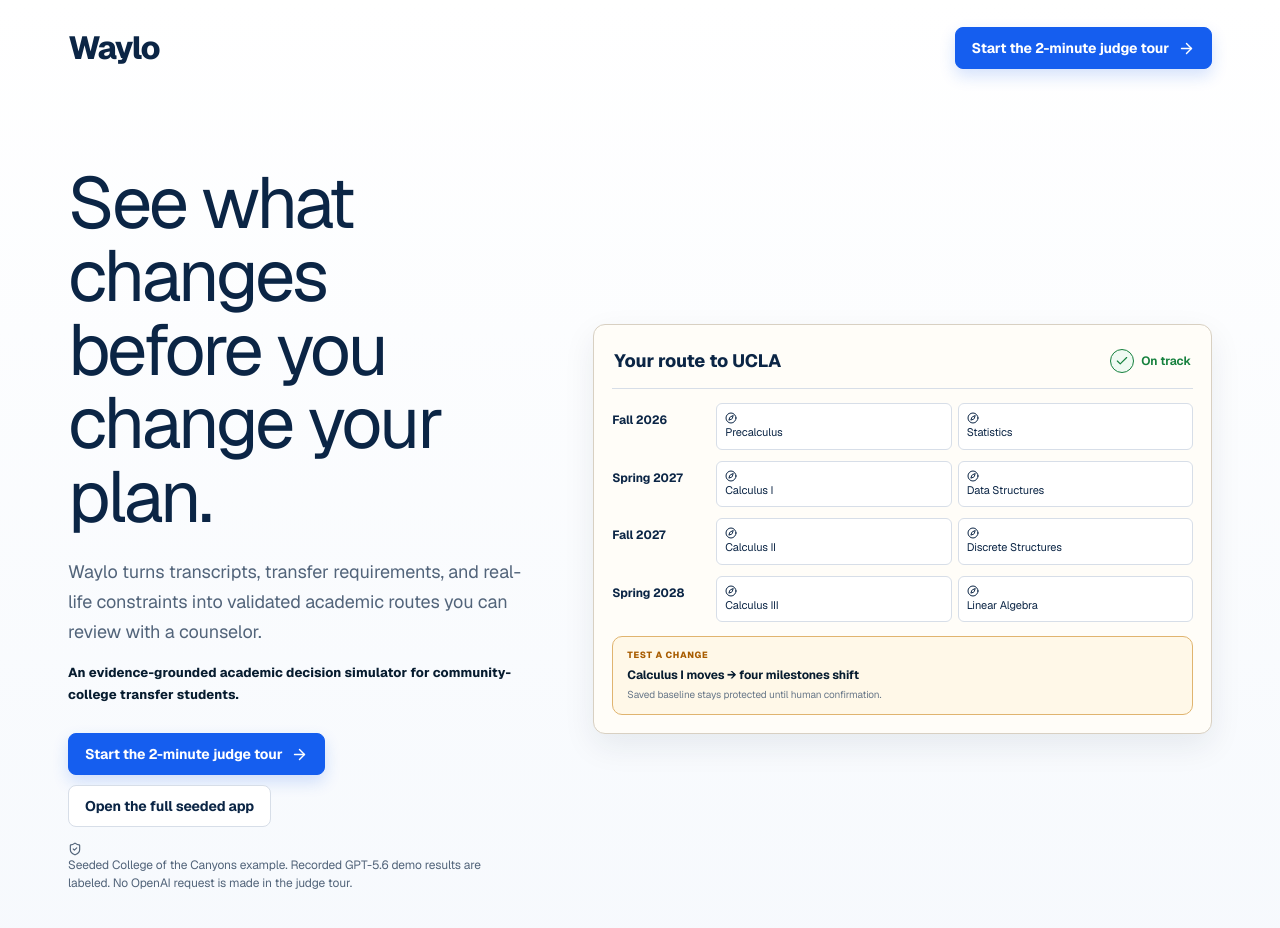
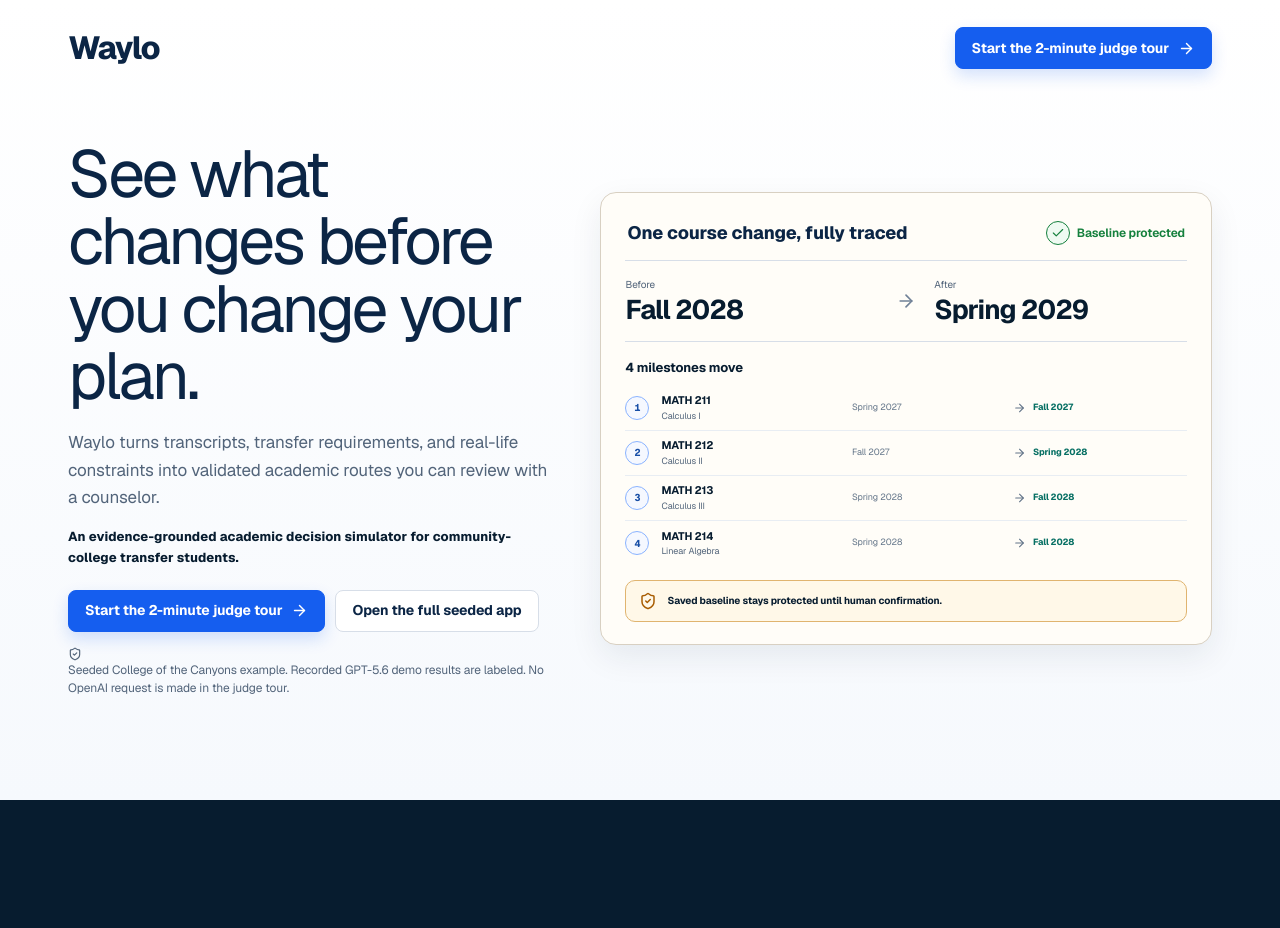
Before and after one commit to william89971/Waylo, a Next.js app: page / in a window 1280 px wide. Shown: the top 928 px of the page. After the commit the page ends 800 px from the top, so only its background shows below. Built offline with nearby package versions, Linux system fonts and the light colour scheme.

Commit message:
feat: expose the judge consequence before first click

```diff
--- a/src/app/globals.css
+++ b/src/app/globals.css
@@ -621,18 +621,31 @@
 .landing-nav, .landing-hero { position: relative; z-index: 1; }
 .landing-nav { max-width: 1200px; margin: 0 auto; padding: 24px 28px; display: flex; justify-content: space-between; align-items: center; }
 .landing-brand { font-size: 32px; font-weight: 780; letter-spacing: -1.4px; text-decoration: none; }
-.landing-hero { max-width: 1200px; margin: 0 auto; padding: 70px 28px 96px; display: grid; grid-template-columns: 0.85fr 1.15fr; gap: 68px; align-items: center; }
-.landing-copy h1 { font-size: clamp(46px, 6vw, 72px); line-height: 1.02; letter-spacing: -3px; margin: 0; max-width: 650px; }
-.landing-copy p { font-size: 18px; line-height: 1.65; color: var(--muted); max-width: 570px; margin: 24px 0 30px; }
+.landing-hero { max-width: 1200px; margin: 0 auto; padding: 44px 28px 72px; display: grid; grid-template-columns: 0.88fr 1.12fr; gap: 52px; align-items: center; }
+.landing-copy h1 { font-size: clamp(46px, 5.3vw, 66px); line-height: 1.02; letter-spacing: -3px; margin: 0; max-width: 650px; }
+.landing-copy p { font-size: 17px; line-height: 1.62; color: var(--muted); max-width: 570px; margin: 20px 0 24px; }
 .landing-note { color: var(--muted); font-size: 12px; margin-top: 15px; }
-.landing-preview { padding: 18px; box-shadow: var(--shadow); }
+.landing-preview { padding: 22px 24px; border-radius: 16px; box-shadow: var(--shadow); }
 .preview-bar { display: flex; justify-content: space-between; align-items: center; border-bottom: 1px solid var(--border); padding: 4px 2px 14px; margin-bottom: 14px; }
 .preview-title { font-size: 18px; font-weight: 760; }
-.preview-map { display: grid; gap: 11px; }
-.preview-term { display: grid; grid-template-columns: 90px 1fr; gap: 14px; align-items: start; }
-.preview-term strong { font-size: 12px; padding-top: 8px; }
-.preview-courses { display: grid; grid-template-columns: repeat(2, 1fr); gap: 6px; }
-.preview-course { border: 1px solid var(--border); border-radius: 6px; padding: 8px; background: white; font-size: 11px; }
+.preview-before-after { display: grid; grid-template-columns: 1fr auto 1fr; gap: 18px; align-items: center; border-bottom: 1px solid var(--border); padding: 2px 0 16px; }
+.preview-before-after > div { display: grid; gap: 2px; }
+.preview-before-after small { color: var(--muted); font-size: 10px; }
+.preview-before-after strong { color: var(--ink); font-size: 27px; line-height: 1.15; letter-spacing: -.035em; }
+.preview-before-after > svg { width: 20px; color: #708197; }
+.preview-moves { margin-top: 14px; }
+.preview-moves-title { color: var(--ink); font-size: 13px; }
+.preview-move-list { display: grid; margin-top: 7px; }
+.preview-move { display: grid; grid-template-columns: 26px minmax(92px, .7fr) minmax(0, 1.3fr); gap: 10px; align-items: center; min-height: 45px; border-bottom: 1px solid #e8edf3; }
+.preview-move:last-child { border-bottom: 0; }
+.preview-move-index { width: 24px; height: 24px; display: grid; place-items: center; border: 1px solid #8ab3ff; border-radius: 50%; color: #174ea6; background: #f5f8ff; font: 750 10px var(--font-geist-mono), monospace; }
+.preview-move-course { display: grid; gap: 1px; }
+.preview-move-course strong { color: var(--ink); font-size: 11px; }
+.preview-move-course small { color: var(--muted); font-size: 9px; }
+.preview-move-terms { display: grid; grid-template-columns: minmax(0, 1fr) auto minmax(0, 1fr); gap: 7px; align-items: center; color: #627488; font-size: 9px; }
+.preview-move-terms > span, .preview-move-terms > strong { overflow: hidden; text-overflow: ellipsis; white-space: nowrap; }
+.preview-move-terms > strong { color: var(--teal-text); font-weight: 750; }
+.preview-move-terms > svg { width: 13px; }
 
 .empty-state { min-height: 340px; display: grid; place-items: center; text-align: center; padding: 32px; }
 .empty-state > div { max-width: 430px; }
@@ -698,10 +711,13 @@
   .evidence-row > :nth-child(2), .evidence-row > :nth-child(3) { grid-row: 2; }
   .advisor-sheet { padding: 20px; }
   .landing-nav { padding: 20px; }
-  .landing-hero { padding: 40px 20px 74px; gap: 42px; }
+  .landing-hero { padding: 34px 20px 74px; gap: 38px; }
   .landing-copy h1 { font-size: 48px; letter-spacing: -2px; }
   .landing-preview { transform: none; }
-  .preview-term { grid-template-columns: 1fr; gap: 5px; }
+  .preview-before-after { gap: 10px; }
+  .preview-before-after strong { font-size: 22px; }
+  .preview-move { grid-template-columns: 26px 1fr; padding: 7px 0; }
+  .preview-move-terms { grid-column: 2; }
 }
 
 @media (prefers-reduced-motion: reduce) {
@@ -1105,24 +1121,24 @@
 /* Build Week judge path */
 .landing-positioning {
   max-width: 610px !important;
-  margin: -14px 0 28px !important;
+  margin: -10px 0 22px !important;
   color: var(--ink) !important;
   font-size: 13px !important;
   font-weight: 750;
   letter-spacing: .01em;
 }
 .preview-consequence {
-  display: grid;
-  gap: 3px;
+  display: flex;
+  gap: 10px;
+  align-items: center;
   border: 1px solid #e0b46f;
   border-radius: 10px;
   margin-top: 14px;
-  padding: 12px 14px;
+  padding: 11px 13px;
   background: #fff8e8;
 }
-.preview-consequence span { color: var(--review-amber); font-size: 9px; font-weight: 800; letter-spacing: .08em; text-transform: uppercase; }
-.preview-consequence strong { color: var(--ink); font-size: 12px; }
-.preview-consequence small { color: #687788; font-size: 10px; }
+.preview-consequence > svg { width: 18px; height: 18px; color: var(--review-amber); flex: none; }
+.preview-consequence strong { color: var(--ink); font-size: 10px; }
 .seeded-disclosure { color: #5c4c8f !important; font-size: 10px; font-weight: 750; }
 
 .judge-tour { width: min(1460px, 100%); margin: 0 auto; padding: 28px 34px 70px; color: var(--ink); }
--- a/src/app/page.tsx
+++ b/src/app/page.tsx
@@ -1,5 +1,22 @@
 import Link from "next/link";
-import { ArrowRight, Check, Compass, ShieldCheck } from "lucide-react";
+import { ArrowRight, Check, ShieldCheck } from "lucide-react";
+import { constraintsFromProfile } from "@/lib/academic-twin";
+import { seedProfile } from "@/lib/academic-data";
+import { parseSeededPlanCommand } from "@/lib/plan-command";
+import { planningEngine } from "@/lib/planning-engine";
+import { simulationEngine } from "@/lib/simulation-engine";
+
+const landingConstraints = constraintsFromProfile(seedProfile);
+const landingPlan = planningEngine.buildPlan(seedProfile, seedProfile.selectedPathwayId, {
+  includeSummer: landingConstraints.summerEnrollment,
+  summerCourseLimit: landingConstraints.summerCourseLimit,
+  maxUnits: landingConstraints.maxUnits,
+  weeklyWorkHours: landingConstraints.weeklyWorkHours,
+});
+const landingRoute = landingPlan.routes[0];
+const landingInterpretation = parseSeededPlanCommand("I may have to drop Calculus I. Show me what changes.", { activeRoute: landingRoute, selectedPathwayId: seedProfile.selectedPathwayId });
+const landingConsequence = simulationEngine.applyChanges(seedProfile, landingInterpretation.changes, seedProfile.selectedPathwayId, landingRoute?.id, [], landingConstraints);
+const consequenceMoves = landingConsequence.delta.courseMoves.slice(0, 4);
 
 export default function LandingPage() {
   return (
@@ -19,22 +36,26 @@
           </div>
           <div className="landing-note"><ShieldCheck size={14} style={{ verticalAlign: "-2px", marginRight: 6 }} />Seeded College of the Canyons example. Recorded GPT-5.6 demo results are labeled. No OpenAI request is made in the judge tour.</div>
         </div>
-        <div className="landing-preview panel" aria-label="Preview of Waylo's semester roadmap">
-          <div className="preview-bar"><span className="preview-title">Your route to UCLA</span><span className="status confirmed"><span className="status-icon"><Check size={14} /></span>On track</span></div>
-          <div className="preview-map">
-            {[
-              ["Fall 2026", ["Precalculus", "Statistics"]],
-              ["Spring 2027", ["Calculus I", "Data Structures"]],
-              ["Fall 2027", ["Calculus II", "Discrete Structures"]],
-              ["Spring 2028", ["Calculus III", "Linear Algebra"]],
-            ].map(([term, items]) => (
-              <div className="preview-term" key={term as string}>
-                <strong>{term as string}</strong>
-                <div className="preview-courses">{(items as string[]).map((item) => <span className="preview-course" key={item}><Compass size={12} style={{ verticalAlign: "-2px", marginRight: 5 }} />{item}</span>)}</div>
-              </div>
-            ))}
+        <div className="landing-preview panel" role="region" aria-label="Academic Twin consequence preview">
+          <div className="preview-bar"><span className="preview-title">One course change, fully traced</span><span className="status confirmed"><span className="status-icon"><Check size={14} /></span>Baseline protected</span></div>
+          <div className="preview-before-after" aria-label={`Transfer estimate changes from ${landingConsequence.delta.baselineTransferTerm} to ${landingConsequence.delta.simulatedTransferTerm}`}>
+            <div><small>Before</small><strong>{landingConsequence.delta.baselineTransferTerm}</strong></div>
+            <ArrowRight aria-hidden="true" />
+            <div><small>After</small><strong>{landingConsequence.delta.simulatedTransferTerm}</strong></div>
           </div>
-          <div className="preview-consequence"><span>Test a change</span><strong>Calculus I moves → four milestones shift</strong><small>Saved baseline stays protected until human confirmation.</small></div>
+          <div className="preview-moves">
+            <strong className="preview-moves-title">{consequenceMoves.length} milestones move</strong>
+            <div className="preview-move-list">
+              {consequenceMoves.map((move, index) => (
+                <div className="preview-move" key={move.code}>
+                  <span className="preview-move-index">{index + 1}</span>
+                  <div className="preview-move-course"><strong>{move.code}</strong><small>{move.title}</small></div>
+                  <div className="preview-move-terms"><span>{move.fromTerm}</span><ArrowRight aria-hidden="true" /><strong>{move.toTerm}</strong></div>
+                </div>
+              ))}
+            </div>
+          </div>
+          <div className="preview-consequence"><ShieldCheck aria-hidden="true" /><strong>Saved baseline stays protected until human confirmation.</strong></div>
         </div>
       </section>
     </main>
```
Also changed, not shown: 8 other files (tests, documents, lock files or other folders).
